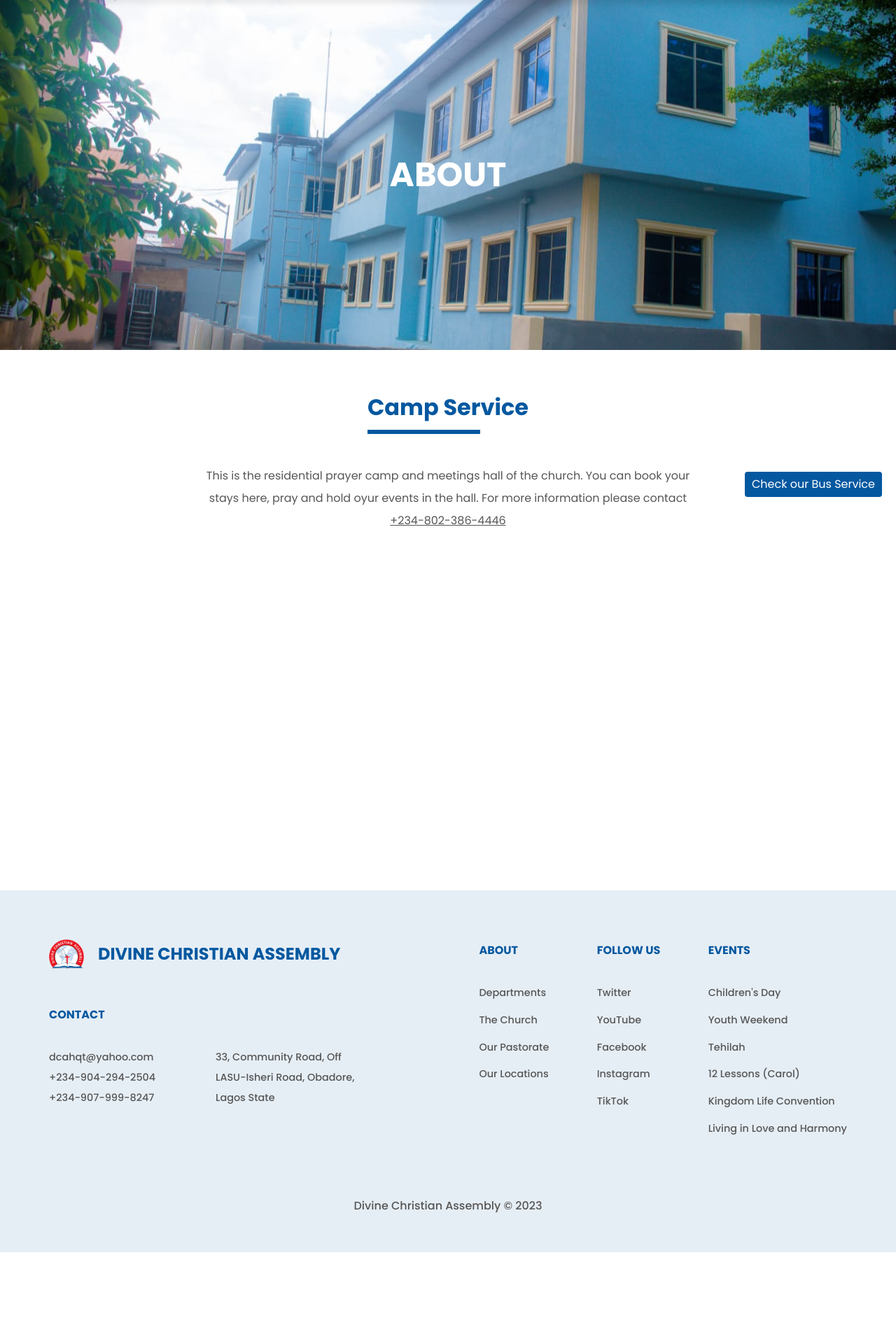
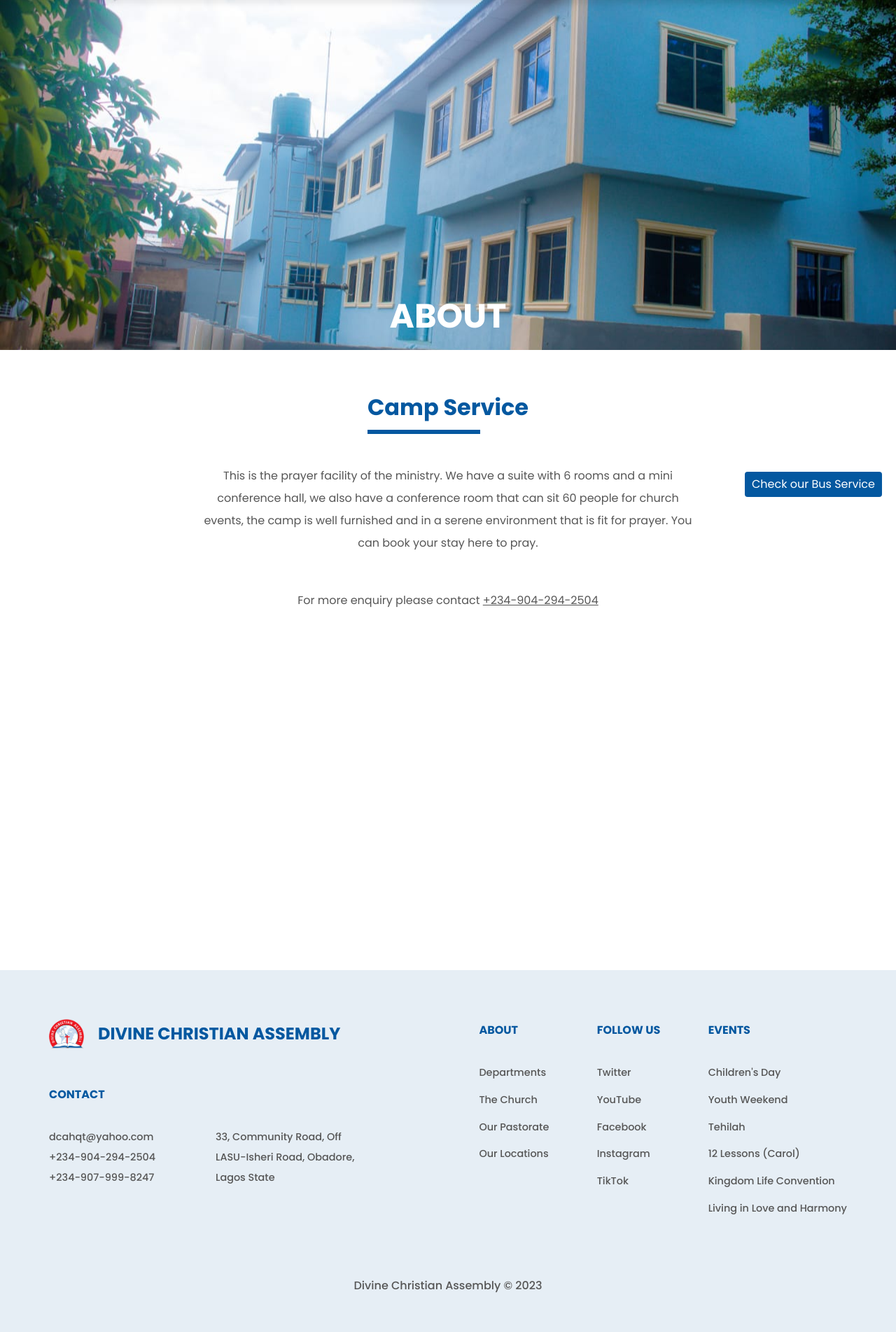
Before and after one commit to NARUDESIGNS/DCA, a PHP site: page /pages/about/camp-service.html in a window 1280 px wide. Shown: the part 70-1973 px from the top of the page at 70% size. Before the commit the page ends 1859 px from the top, so only its background shows below. Run offline with PHP 8.4, Linux system fonts and the light colour scheme.

Commit message:
pre-launch fixes

```diff
--- a/index.css
+++ b/index.css
@@ -242,8 +242,8 @@ a {
   color: white;
   font-weight: 700;
   font-size: 50px;
-  margin-left: var(--spacing-lg);
-  margin-bottom: var(--spacing-lg);
+  margin-left: calc(var(--spacing-lg) / 1.5);
+  margin-bottom: 0;
 }
 
 .slide-indicators {
@@ -607,7 +607,7 @@ a.bus-service {
   border-radius: 50%;
   border: transparent 5px solid;
   border-top-color: var(--fill-color);
-  animation: spin .5s infinite;
+  animation: spin 0.5s infinite;
 }
 
 @keyframes spin {
@@ -617,7 +617,7 @@ a.bus-service {
   90% {
     transform: rotate(315deg);
   }
-  100%{
+  100% {
     transform: rotate(360deg);
   }
 }
@@ -757,7 +757,7 @@ a.bus-service {
     color: var(--secondary-text-color);
   }
 
-  .nav-items__item--active .dropdown a li{
+  .nav-items__item--active .dropdown a li {
     color: var(--fill-color);
   }
 
@@ -839,7 +839,7 @@ a.bus-service {
   .carousel-slide__text {
     line-height: 1.2;
     font-size: 40px;
-    margin-bottom: 40px;
+    margin-bottom: calc(var(--spacing-lg) / 2.5);
   }
   .upcoming-event {
     width: 100%;
--- a/pages/about/camp-service.css
+++ b/pages/about/camp-service.css
@@ -8,7 +8,7 @@
   position: relative;
   color: white;
   display: flex;
-  align-items: center;
+  align-items: flex-end;
   justify-content: center;
   margin-bottom: var(--spacing-md);
 }
--- a/pages/about/camp-service.html
+++ b/pages/about/camp-service.html
@@ -83,9 +83,12 @@
         <div class="camp-service-container">
             <h1 class="camp-service__title header-title">Camp Service</h1>
             <p class="camp-service__desc">
-                This is the residential prayer camp and meetings hall of the church. You can book your stays here, pray
-                and hold oyur events in the hall. For more information please contact <a
-                    href="tel:+2348023864446">+234-802-386-4446</a>
+                This is the prayer facility of the ministry. We have a suite with 6 rooms and a mini conference hall, we
+                also have a conference room that can sit 60 people for church events, the camp is well furnished and in
+                a serene environment that is fit for prayer. You can book your stay here to pray.
+            </p>
+            <p class="camp-service__desc">
+                For more enquiry please contact <a href="tel:+2349042942504">+234-904-294-2504</a>
             </p>
         </div>
 
--- a/pages/about/church.css
+++ b/pages/about/church.css
@@ -8,7 +8,7 @@
     position: relative;
     color: white;
     display: flex;
-    align-items: center;
+    align-items: flex-end;
     justify-content: center;
     margin-bottom: var(--spacing-md);
 }
--- a/pages/about/departments.css
+++ b/pages/about/departments.css
@@ -8,7 +8,7 @@
     position: relative;
     color: white;
     display: flex;
-    align-items: center;
+    align-items: flex-end;
     justify-content: center;
     margin-bottom: var(--spacing-md);
 }
--- a/pages/about/pastorate.css
+++ b/pages/about/pastorate.css
@@ -8,7 +8,7 @@
   position: relative;
   color: white;
   display: flex;
-  align-items: center;
+  align-items: flex-end;
   justify-content: center;
   margin-bottom: var(--spacing-md);
 }
--- a/pages/about/pastorate.html
+++ b/pages/about/pastorate.html
@@ -233,7 +233,7 @@
                             <a href="tel:+2349042942504">+234-904-294-2504</a>
                         </li>
                         <li class="contact-details__desc">
-                            <a href="tel:+2348023864446">+234-802-386-4446</a>
+                            <a href="tel:+2349079998247">+234-907-999-8247</a>
                         </li>
                     </ul>
                     <p class="contact-details__desc contact-details__desc-address">
--- a/pages/events.css
+++ b/pages/events.css
@@ -8,7 +8,7 @@
     position: relative;
     color: white;
     display: flex;
-    align-items: center;
+    align-items: flex-end;
     justify-content: center;
     margin-bottom: var(--spacing-md);
 }
--- a/pages/give.css
+++ b/pages/give.css
@@ -14,7 +14,7 @@
   position: relative;
   color: white;
   display: flex;
-  align-items: center;
+  align-items: flex-end;
   justify-content: center;
   margin-bottom: var(--spacing-md);
 }
--- a/pages/sermons.css
+++ b/pages/sermons.css
@@ -14,7 +14,7 @@
   position: relative;
   color: white;
   display: flex;
-  align-items: center;
+  align-items: flex-end;
   justify-content: center;
   margin-bottom: var(--spacing-md);
 }
```
